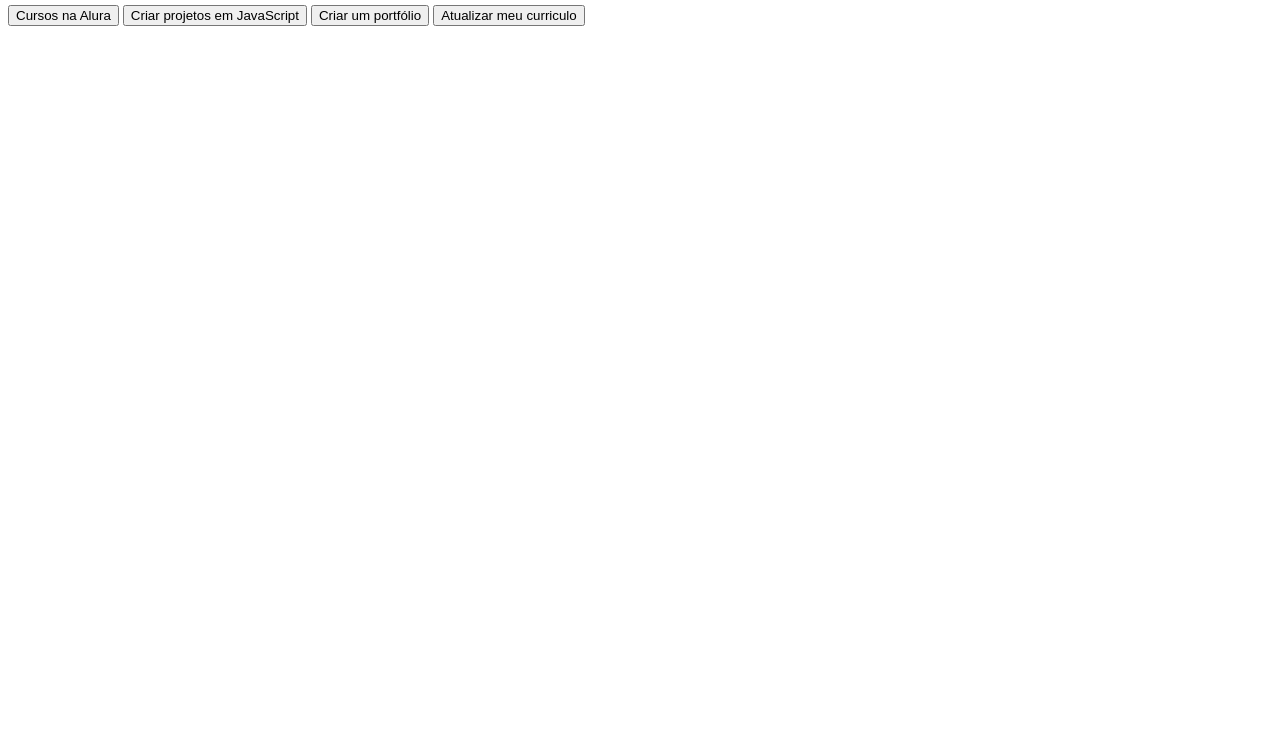
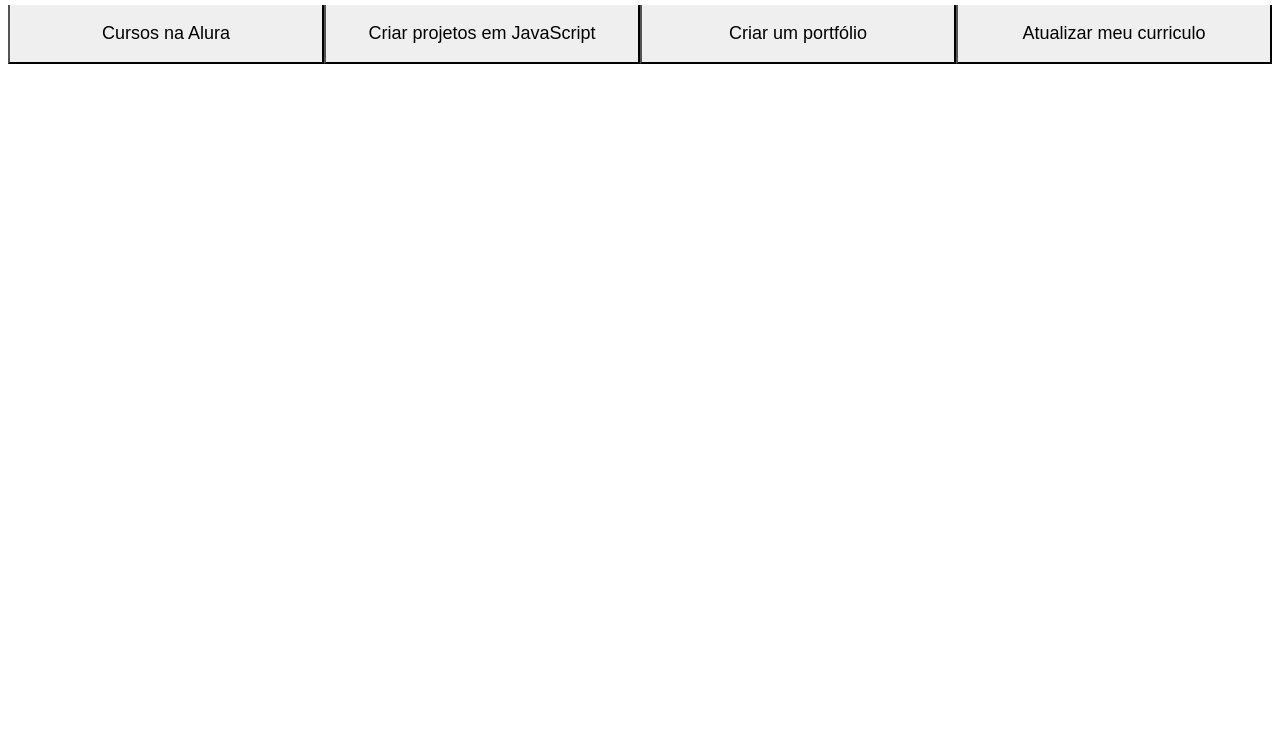
Before and after one commit to nicolasaavelar5/vs-code, a plain HTML site: page index.HTML in a window 1280 px wide. Shown: the part 62-800 px from the top of the page. Drawn offline with Linux system fonts and the light colour scheme.

Commit message:
Add files via upload

```diff
--- a/index.HTML
+++ b/index.HTML
@@ -1,5 +1,5 @@
 <!DOCTYPE html>
-<html lang="en">
+<html lang="pt-br">
 <head>
     <meta charset="UTF-8">
     <meta http-equiv="X-UA-Compatible" content="IE=edge">
@@ -10,7 +10,7 @@
 </head>
 <body>
     <section class="conteudo-principal"> </section>
-    <h2 class="titulo-principal"> Meus objetivos do ano<span>_</span></h2>
+    <h2 class="titulo-principal"> Meus objetivos do ano<span></span></h2>
     <div class="botoes">
        <button class="botao"> Cursos na Alura</button>
        <button class="botao"> Criar projetos em JavaScript</button>
--- a/style.css
+++ b/style.css
@@ -17,3 +17,26 @@
  .titulo-principal span {
     color: var(--verde);
  }
+ .botao {
+   font-family: << Crakra Petch >>, sans-serif;
+   background-color: var (--botao-inativo);
+   color: var (--branco);
+   display: flex ;
+   justify-content: center;
+   padding: 1em;
+   font-size: 18px;
+   align-items: center;
+   width:100%;
+  border-bottom: 4px solid var (--botao-ativo);
+  border-left: 2px solid var (--botao-ativo);
+  border-right: 2x solid var (--botao-ativo);
+  border-top: none;
+ }
+.botoes {
+   display:block;
+}
+@media  screen and (min-width: 768px) {
+   .botoes {
+      display: flex;
+   }
+}
```
